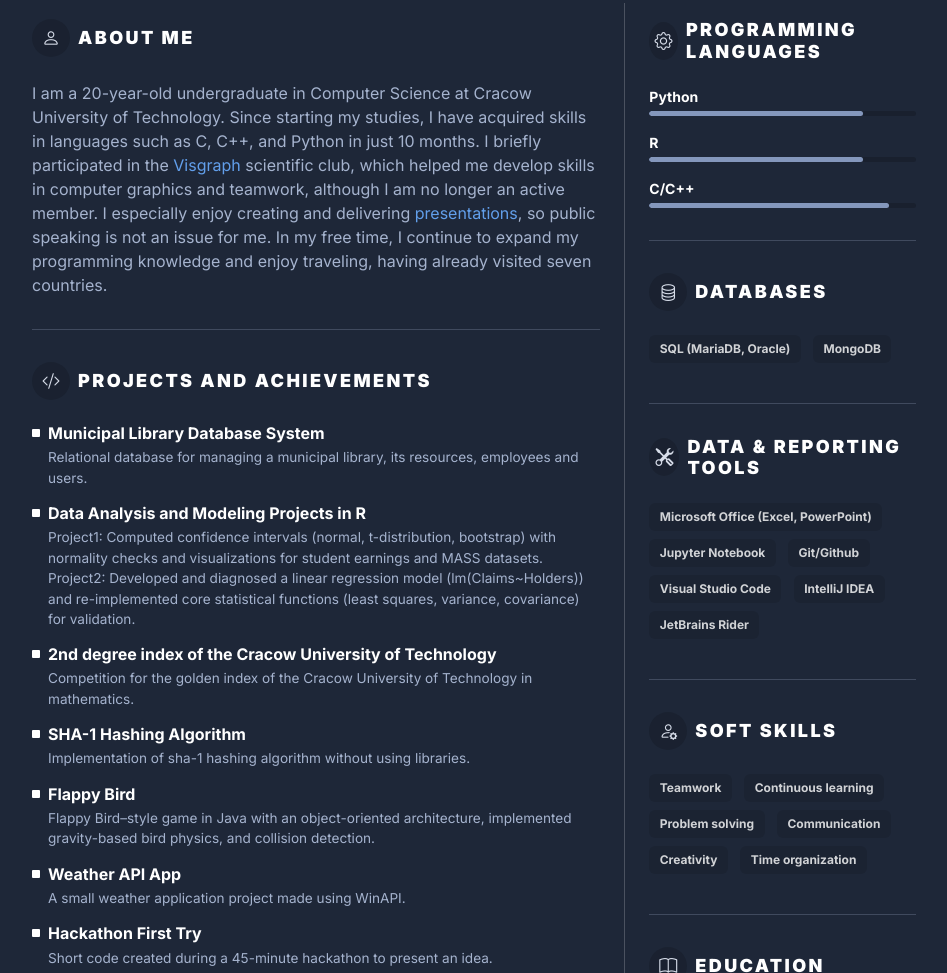
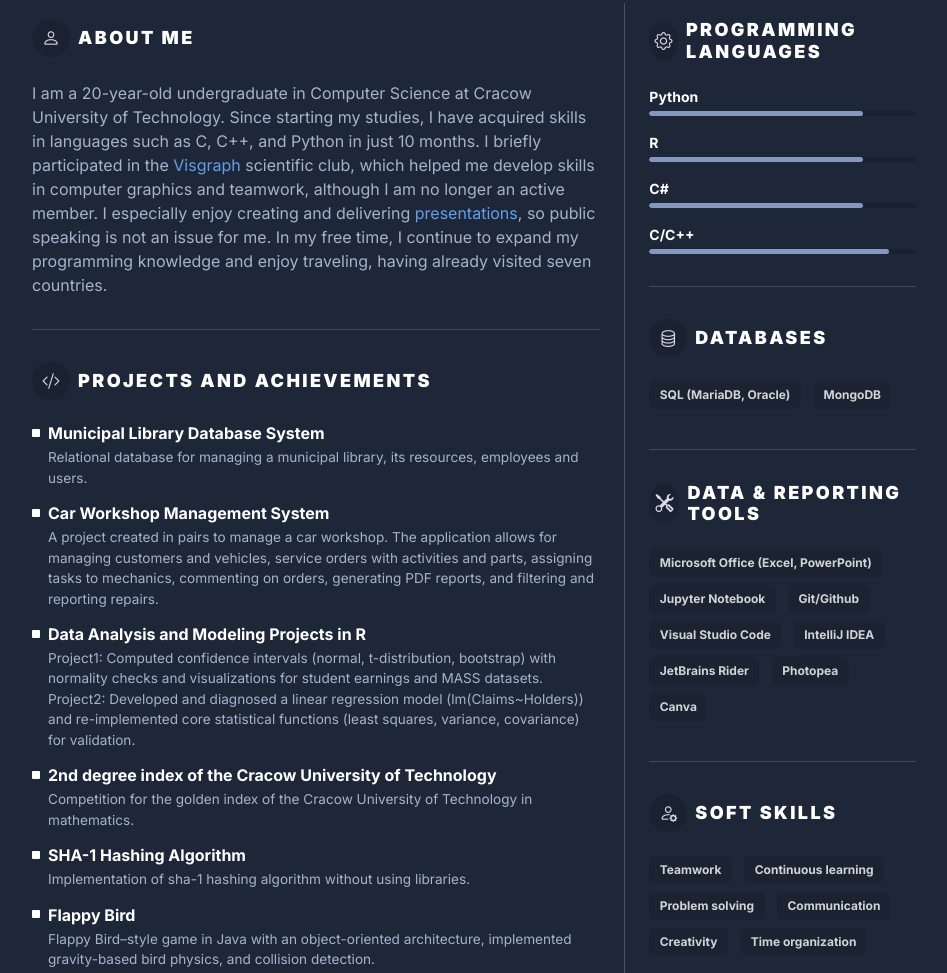
Before and after one commit to JoannaKlis/joannaklis.github.io, a plain HTML site: page index.html in a window 1280 px wide. Shown: the part 449-1422 px from the top of the page, without its empty margins (166-1113 px from the left). Drawn offline with nearby package versions, Linux system fonts and the light colour scheme.

Commit message:
new project added

```diff
--- a/index.html
+++ b/index.html
@@ -90,6 +90,13 @@
 											</div>
 
 										<div class="item">
+											<h4 class="item-heading"><i class="item-icon bi bi-square-fill me-2"></i><a href="https://github.com/kxkarcz/PK-.NET-2025/tree/projekt/projekt/WorkshopManager">Car Workshop Management System</a></h4>
+											<div class="item-desc">
+												<p>A project created in pairs to manage a car workshop. The application allows for managing customers and vehicles, service orders with activities and parts, assigning tasks to mechanics, commenting on orders,
+													 generating PDF reports, and filtering and reporting repairs.</p>
+											</div>
+
+										<div class="item">
 											<h4 class="item-heading"><i class="item-icon bi bi-square-fill me-2"></i><a href="https://github.com/JoannaKlis/analiza_danych">Data Analysis and Modeling Projects in R</a></h4>
 											<div class="item-desc">
 												<p>Project1: Computed confidence intervals (normal, t-distribution, bootstrap) with normality checks and visualizations for student earnings and MASS datasets.
@@ -168,11 +175,18 @@
 											  <div class="progress-bar resume-progress-bar" style="width: 80%"></div>
 											</div>
 								        </li>
+										<li class="mb-2">
+								            <div class="resume-skill-name">C#</div>
+								            <div class="progress resume-progress" role="progressbar" aria-label="Basic example" aria-valuenow="90" aria-valuemin="0" aria-valuemax="100">
+											  <div class="progress-bar resume-progress-bar" style="width: 80%"></div>
+											</div>
 								        <li class="mb-2">
 								            <div class="resume-skill-name">C/C++</div>
 									        <div class="progress resume-progress" role="progressbar" aria-label="Basic example" aria-valuenow="70" aria-valuemin="0" aria-valuemax="100">
 											  <div class="progress-bar resume-progress-bar" style="width: 90%"></div>
 											</div>
+								        </li>
+
 								        </li>
 
 							        </ul>
@@ -206,6 +220,8 @@
 											<li class="list-inline-item"><span class="badge resume-skill-badge">Visual Studio Code</span></li>
 											<li class="list-inline-item"><span class="badge resume-skill-badge">IntelliJ IDEA</span></li>
 											<li class="list-inline-item"><span class="badge resume-skill-badge">JetBrains Rider</span></li>
+											<li class="list-inline-item"><span class="badge resume-skill-badge">Photopea</span></li>
+											<li class="list-inline-item"><span class="badge resume-skill-badge">Canva</span></li>
 
 							        </ul>
 
```
